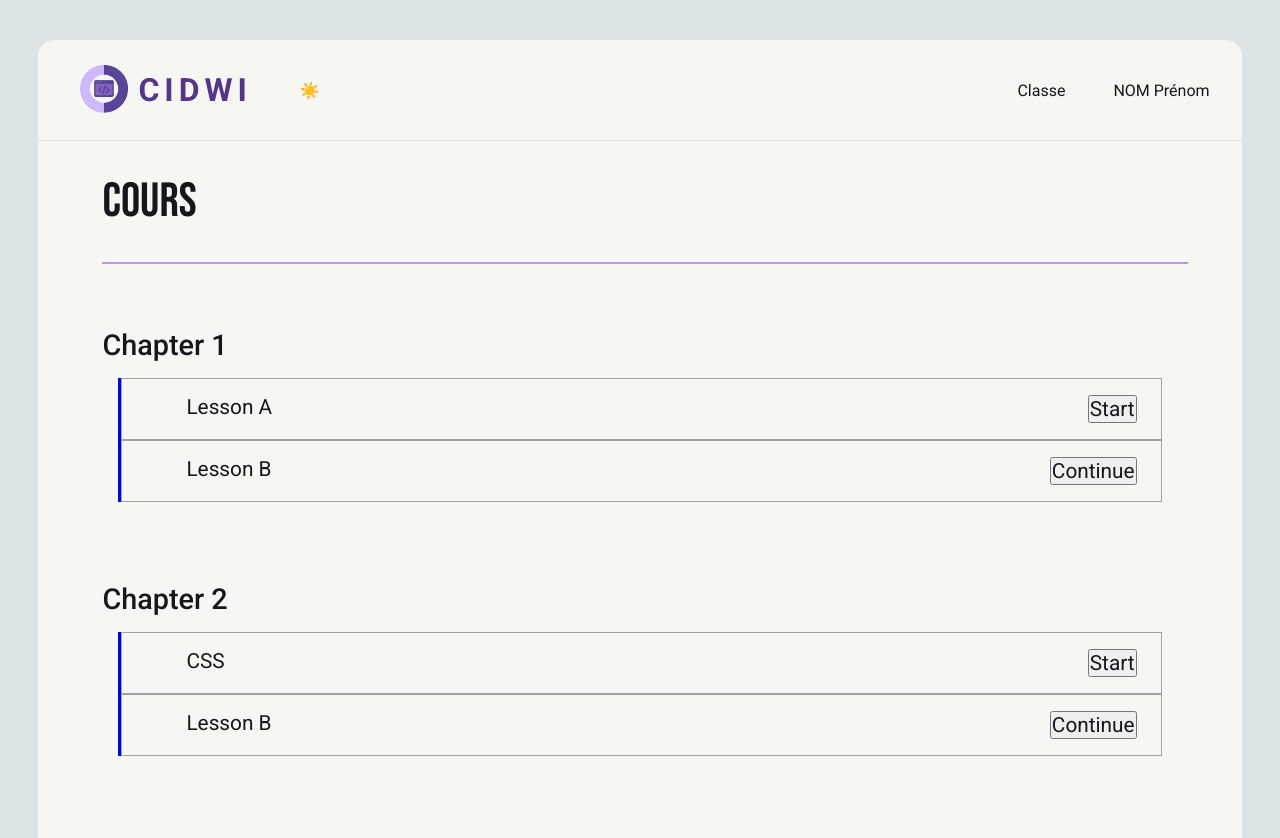
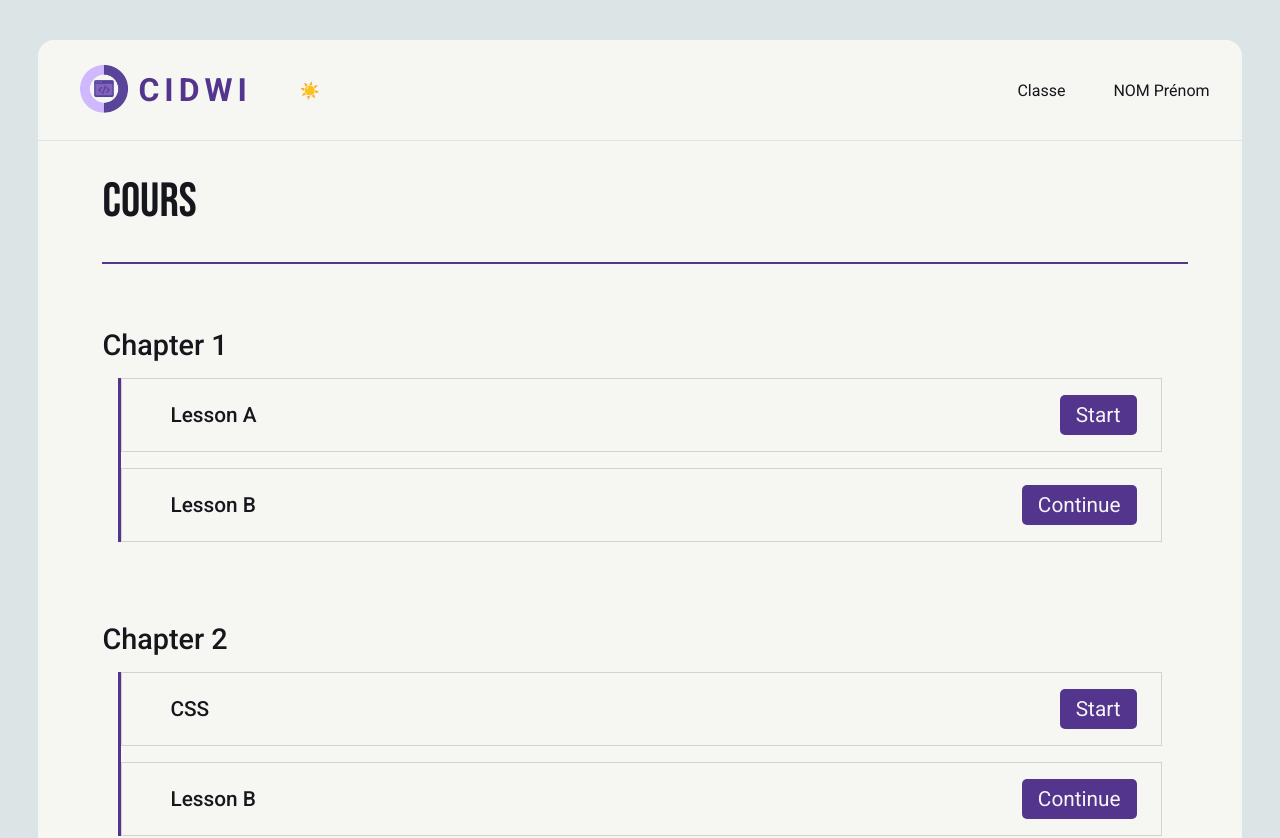
Before and after one commit to CIDWI/cours-en-ligne, a React (Vite) app in the folder client/: page / in a window 1280 px wide. Shown: the top 838 px of the page. Built offline with nearby package versions, Linux system fonts and the light colour scheme.

Commit message:
Finalisation du style de la page d'accueil

```diff
--- a/client/src/components/Home/HomeChapters/HomeChapters.css
+++ b/client/src/components/Home/HomeChapters/HomeChapters.css
@@ -10,7 +10,8 @@ h3{
 
 .chapter-button-container{
 	margin: 1rem;
-	border-left: 3px blue solid;
+	border-left: 3px var(--purple-color) solid;
 	display: flex;
 	flex-direction: column;
+	gap: 1rem;
 }
--- a/client/src/components/Home/HomeLessons/HomeLessons.css
+++ b/client/src/components/Home/HomeLessons/HomeLessons.css
@@ -1,7 +1,21 @@
 .lesson-container{
-	border: 1px rgba(0, 0, 0, 0.342)  solid;
+	border: 1px rgba(0, 0, 0, 0.144)  solid;
 	display: flex;
 	justify-content: space-between;
-	padding: 1rem 1.5rem 1rem 4rem;
+	padding: 1rem 1.5rem 1rem 3rem;
 	font-size: 1.3rem;
+	align-items: center;
 }
+
+.lesson-container span{
+	font-weight: 500;
+}
+
+.lesson-button{
+	padding: 0.5rem 1rem;
+	background-color: var(--purple-color);
+	color: whitesmoke;
+	border: none;
+	border-radius: 5px;
+	cursor: pointer;
+}
--- a/client/src/index.css
+++ b/client/src/index.css
@@ -33,8 +33,9 @@
 .dark{
   --background-color : #0c0b0e;
   --text-color : #F6F7F2;
-  --pills-background-color : #232329;
   --body-background: #202020;
+  --purple-color: #b895e7;
+  --lavender-color: #54358d;
 }
 
 html{
@@ -93,7 +94,7 @@ h1, h2, h3, h4, h5, h6, .logo-container a{
 }
 
 hr{
-  border: 1px solid var(--lavender-color);
+  border: 1px solid var(--purple-color);
   margin: 0 -10px 2rem 0;
 }
 
```
